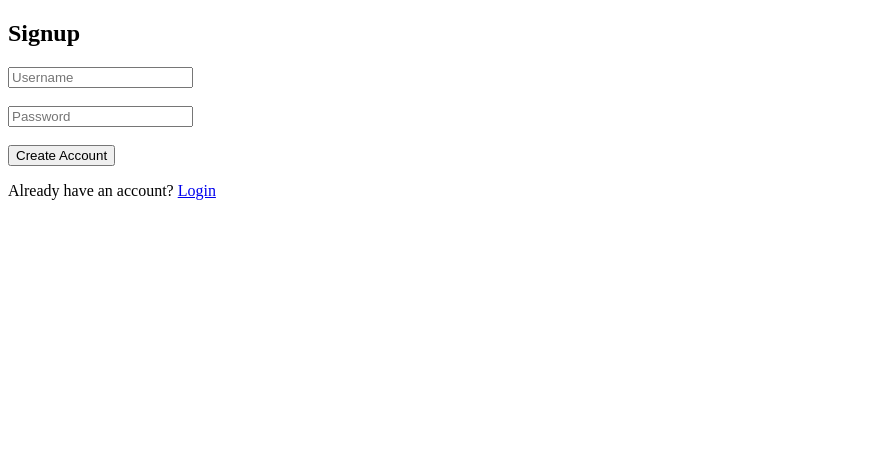
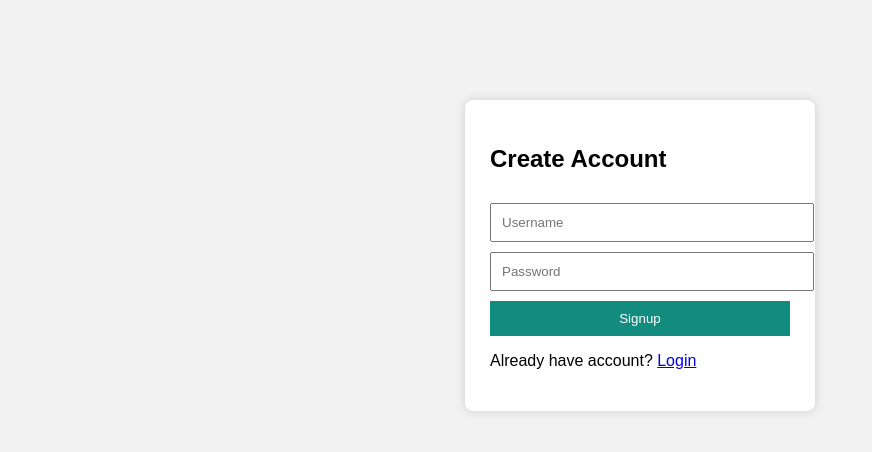
Before and after one commit to Dwarka-AI-Study-Buddy/Dwarka-edtech-ai, a Flask app: page /signup in a window 1280 px wide. Shown: the top 452 px of the page, without its empty margins (0-872 px from the left). Run offline with Flask 3, Linux system fonts and the light colour scheme.

Commit message:
Update signup.html

```diff
--- a/templates/signup.html
+++ b/templates/signup.html
@@ -1,21 +1,44 @@
 <!DOCTYPE html>
 <html>
 <head>
-    <title>Signup | Dwarka AI</title>
+<title>Signup | Dwarka AI</title>
+<style>
+body {
+    background: #f2f2f2;
+    font-family: Arial;
+}
+.box {
+    width: 300px;
+    margin: 100px auto;
+    background: white;
+    padding: 25px;
+    border-radius: 8px;
+    box-shadow: 0 0 10px #ccc;
+}
+input, button {
+    width: 100%;
+    padding: 10px;
+    margin-top: 10px;
+}
+button {
+    background: #128c7e;
+    color: white;
+    border: none;
+}
+</style>
 </head>
 <body>
-    <h2>Signup</h2>
 
-    {% if error %}
-        <p style="color:red">{{ error }}</p>
-    {% endif %}
+<div class="box">
+    <h2>Create Account</h2>
+    {% if error %}<p style="color:red">{{ error }}</p>{% endif %}
+    <form method="POST">
+        <input name="username" placeholder="Username" required>
+        <input type="password" name="password" placeholder="Password" required>
+        <button>Signup</button>
+    </form>
+    <p>Already have account? <a href="/">Login</a></p>
+</div>
 
-    <form method="POST">
-        <input type="text" name="username" placeholder="Username" required><br><br>
-        <input type="password" name="password" placeholder="Password" required><br><br>
-        <button type="submit">Create Account</button>
-    </form>
-
-    <p>Already have an account? <a href="/">Login</a></p>
 </body>
 </html>
```
